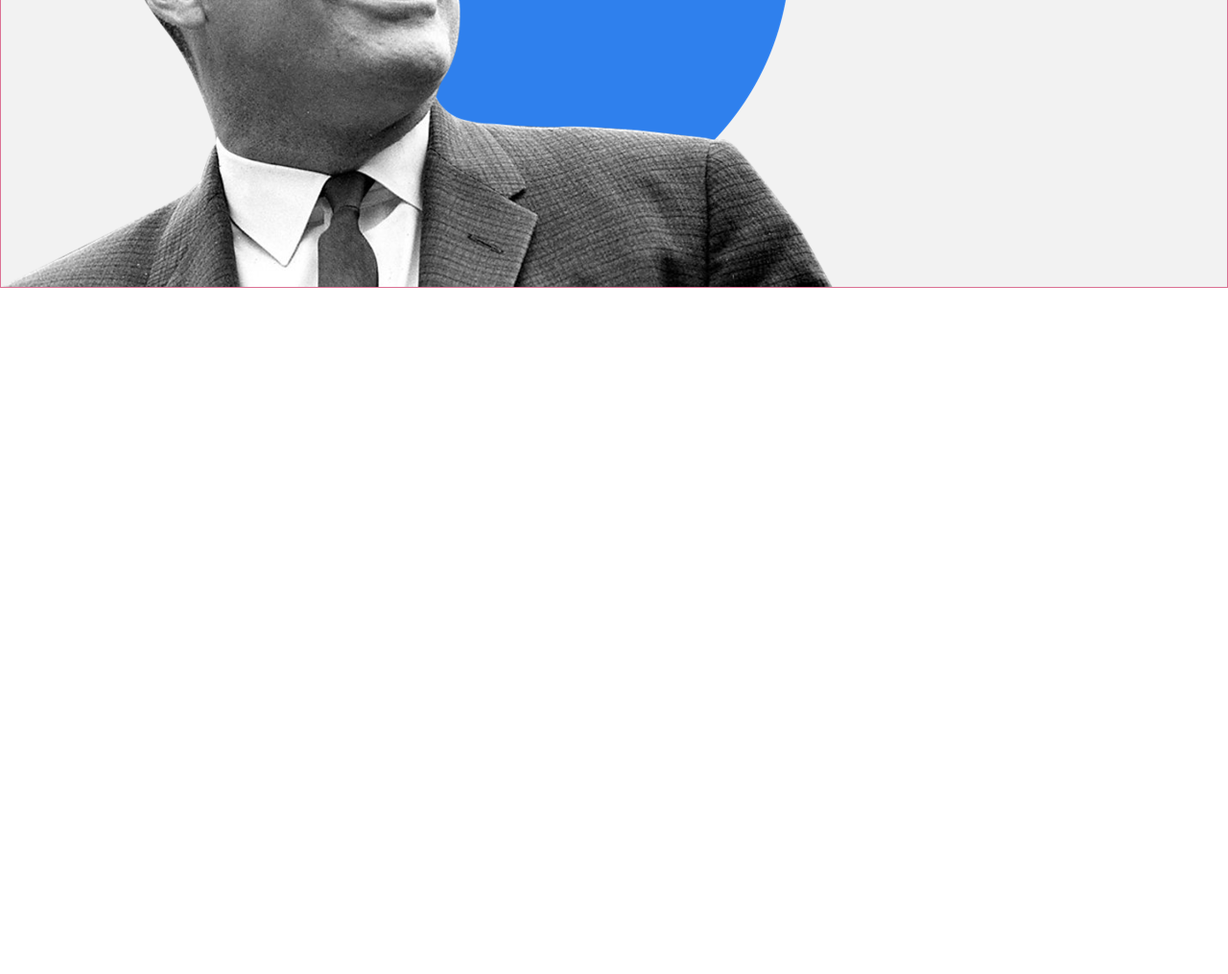
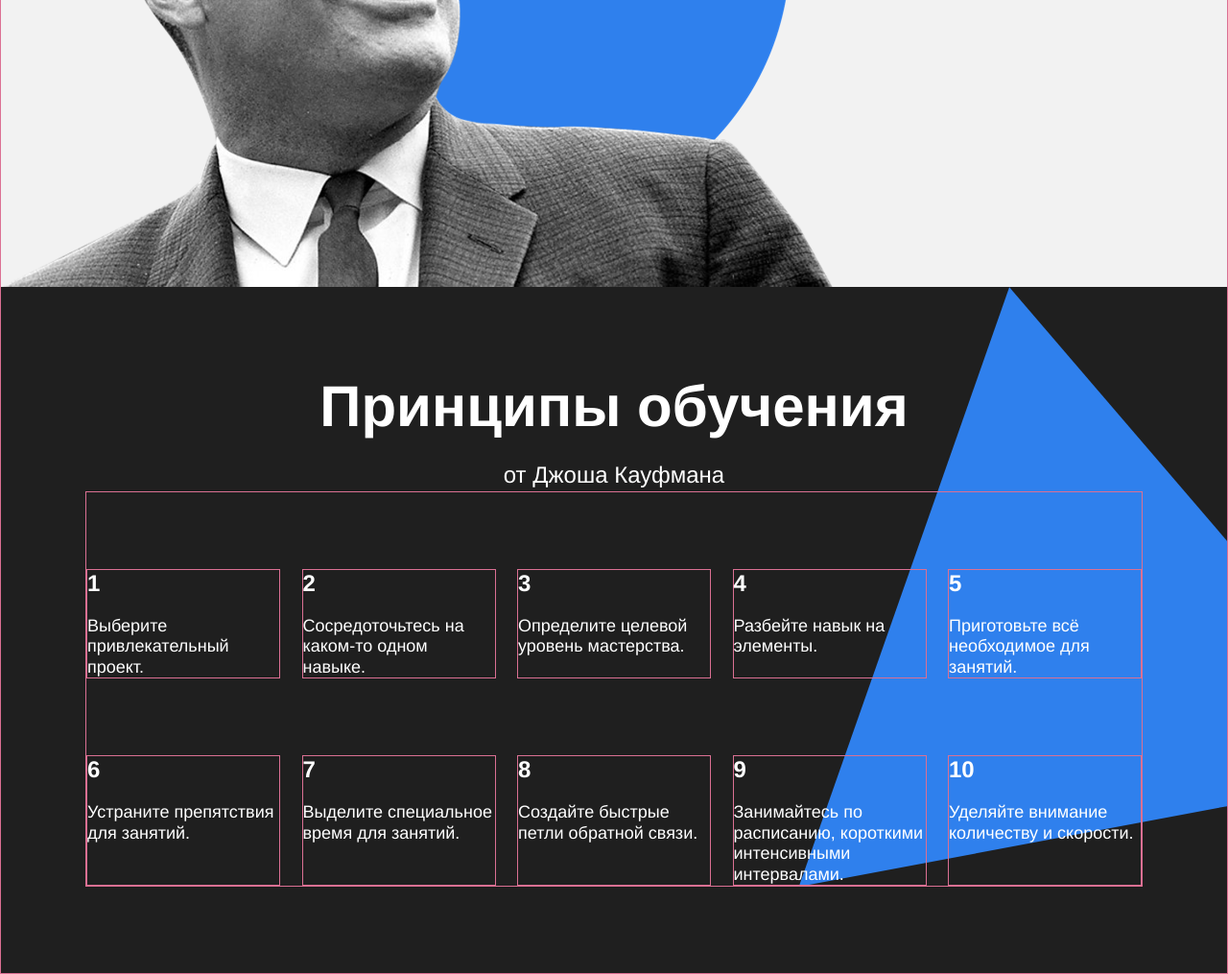
Before and after one commit to alice-rami/how-to-learn-bootcamp, a plain HTML site: page index.html in a window 1280 px wide. Shown: the part 2609-3624 px from the top of the page at 96% size. Before the commit the page ends 2909 px from the top, so only its background shows below. Drawn offline with Linux system fonts and the light colour scheme.

Commit message:
блок kaufman

```diff
--- a/index.html
+++ b/index.html
@@ -78,7 +78,55 @@
         <img src="./images/feynman.png" alt="фото Фейнмана" class="feynman__image">
       </section>
 
-      <section class="kaufman"></section>
+      <section class="kaufman">
+        <h2 class="section-title section-title_theme_dark">Принципы обучения</h2>
+        <p class="section-subtitle section-subtitle_theme_dark">от Джоша Кауфмана</p>
+        <div class="table table_theme_dark">
+          <div class="table__cell table__cell_theme_dark">
+            <h3 class="table__heading table__heading_theme_dark">1</h3>
+            <p class="table__text table__text_theme_dark">Выберите привлекательный проект.</p>
+          </div>
+          <div class="table__cell table__cell_theme_dark">
+            <h3 class="table__heading table__heading_theme_dark">2</h3>
+            <p class="table__text table__text_theme_dark">Сосредоточьтесь на каком-то одном навыке.</p>
+          </div>
+          <div class="table__cell table__cell_theme_dark">
+            <h3 class="table__heading table__heading_theme_dark">3</h3>
+            <p class="table__text table__text_theme_dark">Определите целевой уровень мастерства.</p>
+          </div>
+          <div class="table__cell table__cell_theme_dark">
+            <h3 class="table__heading table__heading_theme_dark">4</h3>
+            <p class="table__text table__text_theme_dark">Разбейте навык на элементы.</p>
+          </div>
+          <div class="table__cell table__cell_theme_dark">
+            <h3 class="table__heading table__heading_theme_dark">5</h3>
+            <p class="table__text table__text_theme_dark">Приготовьте всё необходимое для занятий.</p>
+          </div>
+          <div class="table__cell table__cell_theme_dark">
+            <h3 class="table__heading table__heading_theme_dark">6</h3>
+            <p class="table__text table__text_theme_dark">Устраните препятствия для занятий.</p>
+          </div>
+          <div class="table__cell table__cell_theme_dark">
+            <h3 class="table__heading table__heading_theme_dark">7</h3>
+            <p class="table__text table__text_theme_dark">Выделите специальное время для занятий.</p>
+          </div>
+          <div class="table__cell table__cell_theme_dark">
+            <h3 class="table__heading table__heading_theme_dark">8</h3>
+            <p class="table__text table__text_theme_dark">Создайте быстрые петли обратной связи.</p>
+          </div>
+          <div class="table__cell table__cell_theme_dark">
+            <h3 class="table__heading table__heading_theme_dark">9</h3>
+            <p class="table__text table__text_theme_dark">Занимайтесь по расписанию, короткими интенсивными интервалами.</p>
+          </div>
+          <div class="table__cell table__cell_theme_dark">
+            <h3 class="table__heading table__heading_theme_dark">10</h3>
+            <p class="table__text table__text_theme_dark">Уделяйте внимание количеству и скорости.</p>
+          </div>
+        </div>
+        <img src="./images/kaufman-triangle.svg" alt="треугольник Кауфмана" class="kaufman__triangle">
+
+      </section>
+
     </main>
     <footer class="footer"></footer>
   </div>
--- a/styles/style.css
+++ b/styles/style.css
@@ -148,6 +148,10 @@
   text-align: center;
 }
 
+.section-title_theme_dark {
+  color: white;
+}
+
 .section-subtitle {
   width: 60%;
   margin: 0;
@@ -155,6 +159,10 @@
   font-size: 24px;
   font-weight: normal;
   text-align: center;
+}
+
+.section-subtitle_theme_dark {
+  color: white;
 }
 
 .table {
@@ -167,9 +175,20 @@
 
 }
 
+.table_theme_dark {
+  z-index: 1;
+}
+
 .table__cell {
   width: 250px;
   margin-top: 60px;
+}
+
+.table__cell_theme_dark {
+  width: 200px;
+  color: white;
+  margin-right: 0;
+  margin-top: 80px;
 }
 
 .table__heading {
@@ -180,6 +199,10 @@
   font-weight: 600;
 }
 
+.table__heading_theme_dark {
+
+}
+
 .table__text {
   margin: 20px 0 0 0;
   padding: 0;
@@ -187,6 +210,11 @@
   font-size: 18px;
   font-weight: normal;
 }
+
+.table__text_theme_dark {
+
+}
+
 
 /* Блок feynman */
 
@@ -236,10 +264,24 @@
   height: 637px;
 }
 
+/* Блок kaufman */
 
-.table__cell_theme_dark {
-  width: 200px;
-  color: white;
-  margin-right: 0;
-  margin-top: 80px;
+.kaufman {
+  background-color: #1f1f1f;
+  position: relative;
+  display: flex;
+  flex-direction: column;
+  align-items: center;
+  padding: 90px 0;
+  overflow: hidden;
 }
+
+
+
+.kaufman__triangle {
+  position: absolute;
+  right: -210px;
+  top: 0;
+  width: 877px;
+  height: 877px;
+}
```
